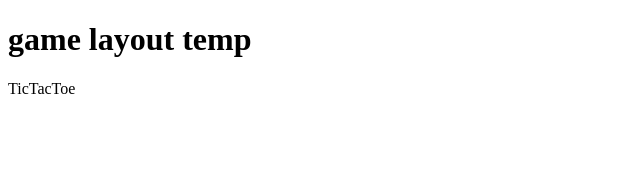
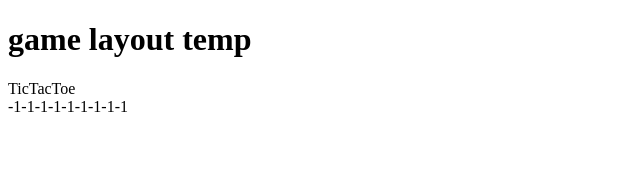
Before and after one commit to songFanAccount/gamebox, a React (Create React App) app in the folder client/: page /tictactoe in a window 1280 px wide. Shown: the top 170 px of the page, without its empty margins (0-640 px from the left). Built offline with nearby package versions, Linux system fonts and the light colour scheme; no server answers.

Commit message:
more init

```diff
--- a/client/src/games/TicTacToe.jsx
+++ b/client/src/games/TicTacToe.jsx
@@ -1,12 +1,17 @@
+import { Box } from '@mui/material'
 import React, { useState } from 'react'
 
 export default function TicTacToe() {
+    const socket = global.socket
     const [board, setBoard] = useState([
         [-1, -1, -1],
         [-1, -1, -1],
         [-1, -1, -1]
     ])
     return (
-        <div>TicTacToe</div>
+        <Box>
+            <div>TicTacToe</div>
+            {board}
+        </Box>
     )
 }
```
